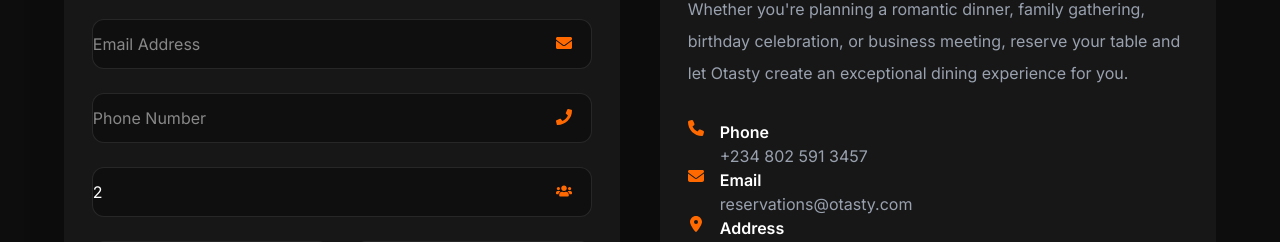
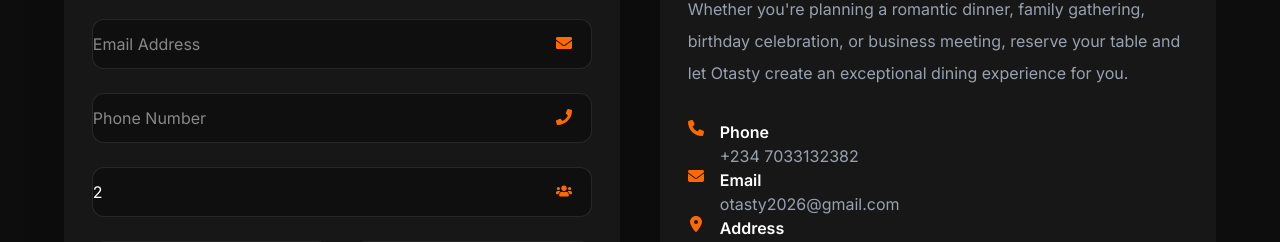
Before and after one commit to ebinan10/o-tasty, a React (Vite) app: page / in a window 1280 px wide. Shown: the part 8859-9101 px from the top of the page. Built offline with nearby package versions, Linux system fonts and the light colour scheme.

Commit message:
update to files

```diff
--- a/src/components/Chef/ChefCard.jsx
+++ b/src/components/Chef/ChefCard.jsx
@@ -14,7 +14,7 @@ const ChefCard = ({ chef, index }) => {
       viewport={{ once: true }}
       transition={{ delay: index * .15 }}
       whileHover={{ y: -12 }}
-      className="group rounded-[30px] h-[85vh] lg:h-[145vh] overflow-hidden bg-[#171717] border border-white/10 hover:border-orange-500/60 transition-all duration-500 shadow-xl"
+      className="group rounded-[30px] h-[100vh] lg:h-[145vh] overflow-hidden bg-[#171717] border border-white/10 hover:border-orange-500/60 transition-all duration-500 shadow-xl"
     >
       {/* Image */}
 
--- a/src/components/Chef/FeaturedChef.jsx
+++ b/src/components/Chef/FeaturedChef.jsx
@@ -14,7 +14,7 @@ const FeaturedChef = ({ chef }) => {
       viewport={{ once: true }}
       transition={{ duration: .8 }}
       className="group relative overflow-hidden rounded-[35px]
-                 bg-[#171717] h-[130vh] lg:h-[70vh]
+                 bg-[#171717] h-[145vh] lg:h-[70vh]
                  border border-white/10
                  hover:border-orange-500/60
                  shadow-2xl flex flex-col justify-between"
--- a/src/components/Contact/contactData.js
+++ b/src/components/Contact/contactData.js
@@ -7,7 +7,7 @@ const contactData = {
 
   phone: "+234 7033132382",
 
-  email: "info@otasty.com",
+  email: "otasty2026@gmail.com",
 
   address:
     "No 2 Scott Road, Ogarefe Ogara, Delta State, Nigeria",
--- a/src/components/Reservation/reservationData.js
+++ b/src/components/Reservation/reservationData.js
@@ -5,9 +5,9 @@ const reservationInfo = {
   description:
     "Whether you're planning a romantic dinner, family gathering, birthday celebration, or business meeting, reserve your table and let Otasty create an exceptional dining experience for you.",
 
-  phone: "+234 802 591 3457",
+  phone: "+234 7033132382",
 
-  email: "reservations@otasty.com",
+  email: "otasty2026@gmail.com",
 
   address:
     "No 2 Scott road, Ogara Delta State Nigeria",
```
